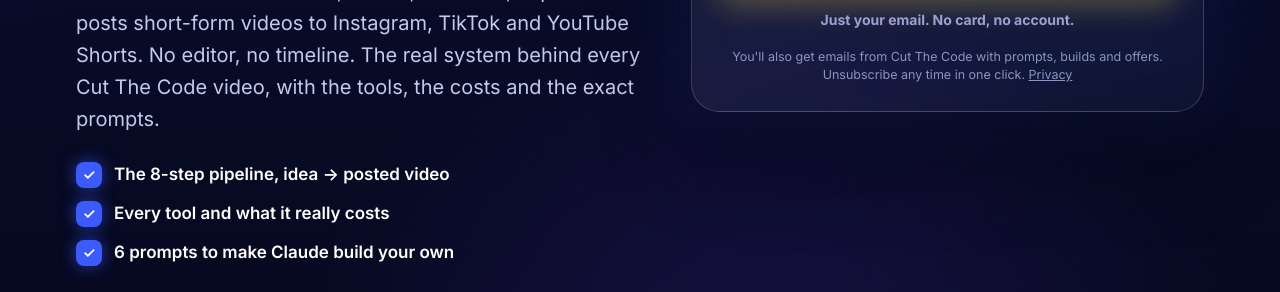
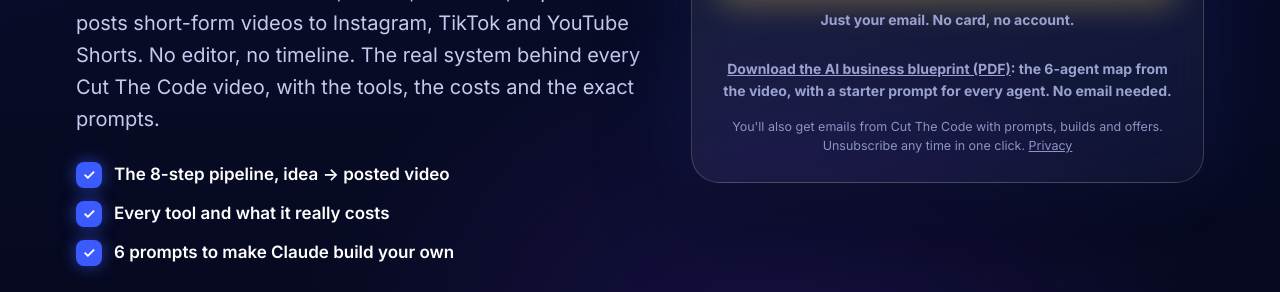
Before and after one commit to emadk4917-dev/cutthecode, a plain HTML site: page setup.html in a window 1280 px wide. Shown: the part 506-798 px from the top of the page. Drawn offline with Linux system fonts and the light colour scheme.

Commit message:
Setup page: add the free AI business blueprint PDF (6 agents + starter prompts)
Co-Authored-By: Claude Opus 5.5 <noreply@anthropic.com>
Claude-Session: https://claude.ai/code/session_01TsAKp9NuRzWinznqhUoDji

```diff
--- a/setup.html
+++ b/setup.html
@@ -159,6 +159,7 @@ footer{padding-block:40px 60px;border-top:1px solid var(--line);font-size:13px;c
         <p class="lmerr" id="lmerr">Please enter a valid email.</p>
         <div class="lmdone" id="lmdone"><b>✓ Downloading now.</b> Your setup guide is also on its way to your inbox. If it didn't open, <a href="content-machine-setup.pdf" download>tap here</a>.</div>
         <p class="fine">Just your email. No card, no account.</p>
+        <p class="fine" style="margin-top:10px;font-size:14px"><a href="dl/091352ce9dbe/AI-Business-Blueprint.pdf" target="_blank" rel="noopener" style="color:inherit;font-weight:700;text-decoration:underline">Download the AI business blueprint (PDF)</a>: the 6-agent map from the video, with a starter prompt for every agent. No email needed.</p>
         <p class="consentnote">You'll also get emails from Cut The Code with prompts, builds and offers. Unsubscribe any time in one click. <a href="privacy.html" style="color:inherit">Privacy</a></p>
       </div>
     </div>
```
Also changed, not shown: 1 other file.
